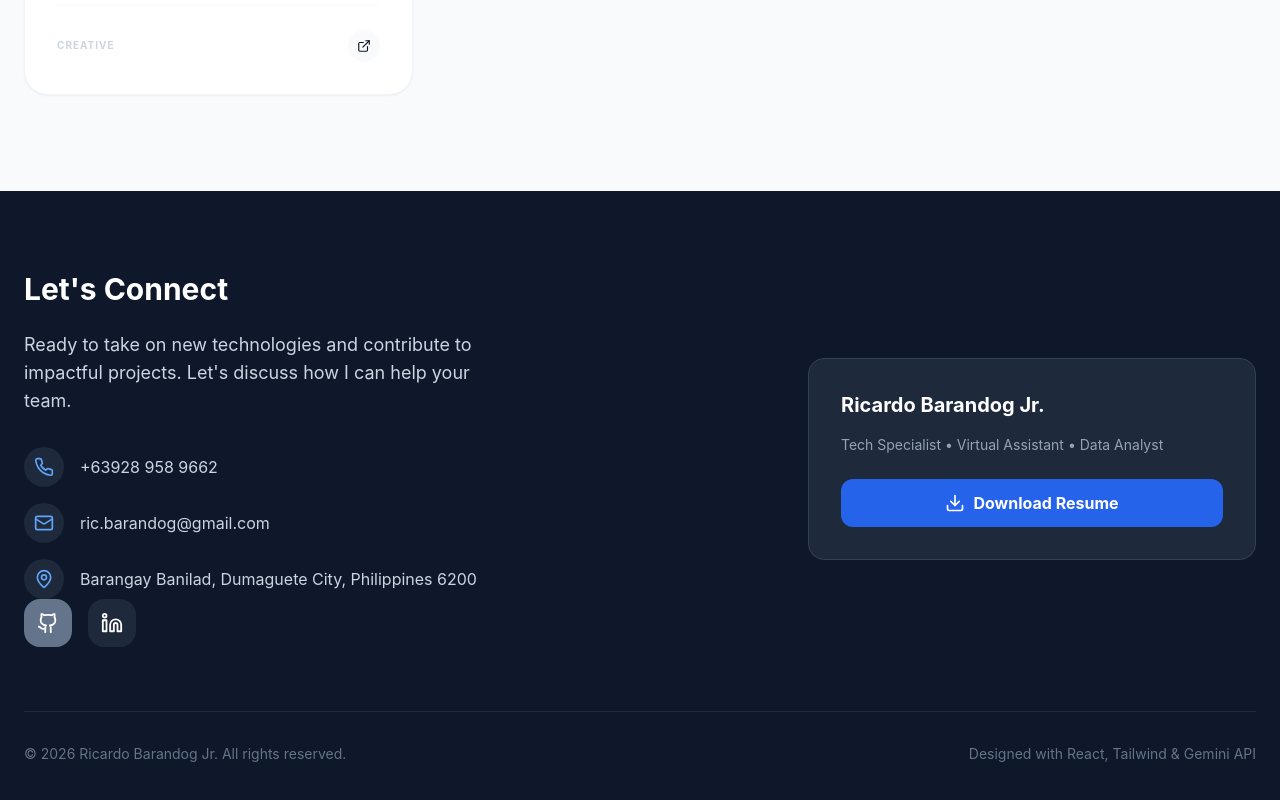
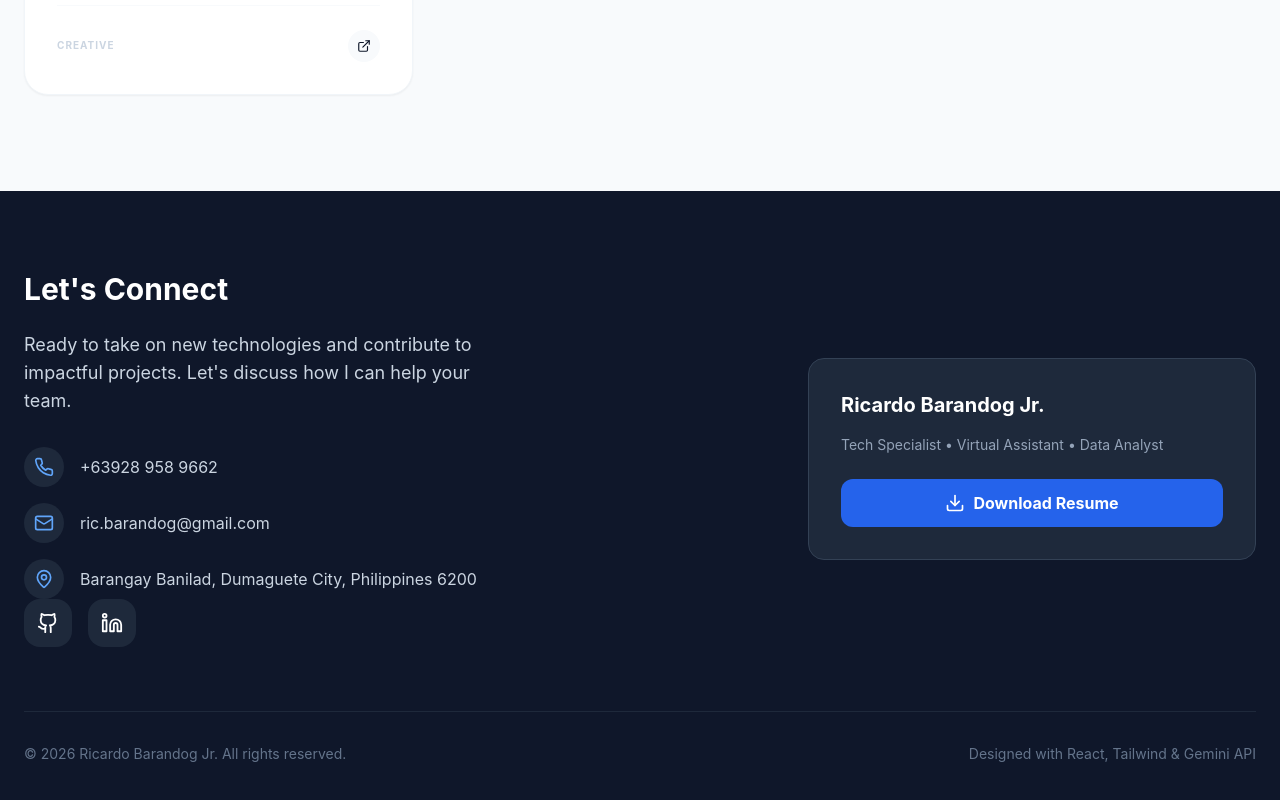
Before and after one commit to ricbarandog/my_portfolio, a React (Vite) app: page / in a window 1280 px wide. Shown: the part 5136-5936 px from the top of the page. Built offline with nearby package versions, Linux system fonts and the light colour scheme.

Commit message:
Update Contact.tsx

```diff
--- a/components/Contact.tsx
+++ b/components/Contact.tsx
@@ -38,7 +38,7 @@ export const Contact: React.FC = () => {
               </div>
             </div>
              <div className="flex gap-4">
-              <a href="https://github.com/ricbarandog" target="_blank" rel="noopener noreferrer" className="w-12 h-12 bg-slate-500 rounded-2xl flex items-center justify-center hover:bg-slate-700 transition-colors">
+              <a href="https://github.com/ricbarandog" target="_blank" rel="noopener noreferrer" className="w-12 h-12 bg-slate-800 rounded-2xl flex items-center justify-center hover:bg-slate-700 transition-colors">
                 <Github size={22} />
               </a>
               <a href="https://www.linkedin.com/in/ric-jr/" target="_blank" rel="noopener noreferrer" className="w-12 h-12 bg-slate-800 rounded-2xl flex items-center justify-center hover:bg-blue-600 transition-colors">
```
